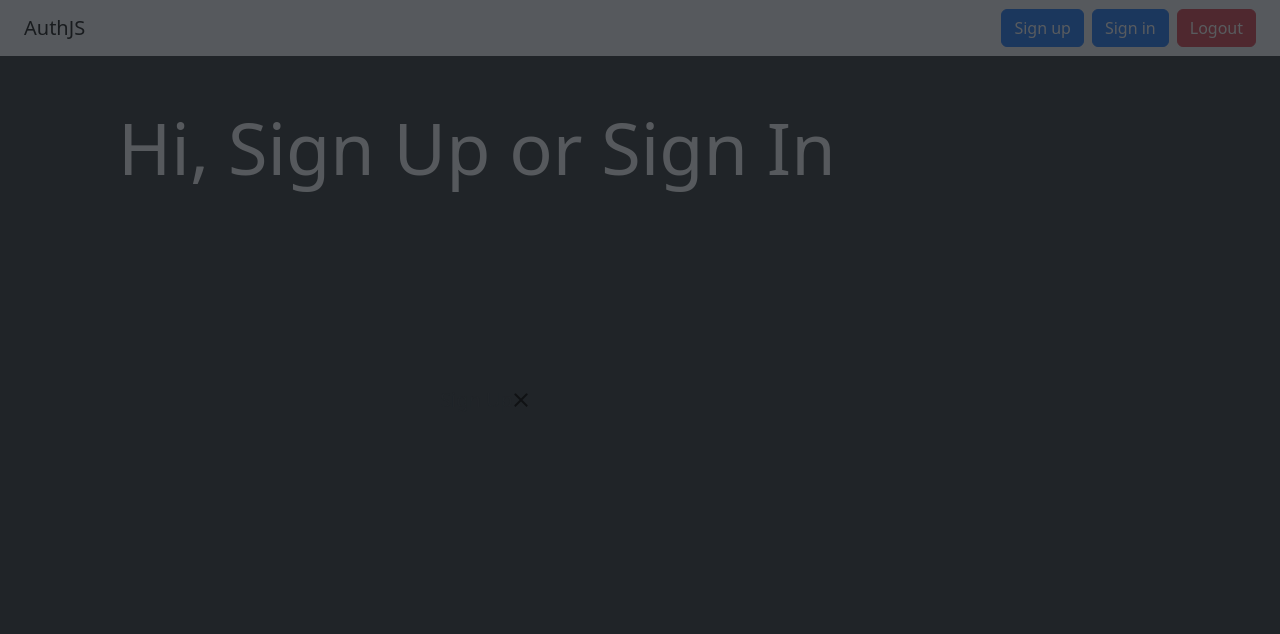
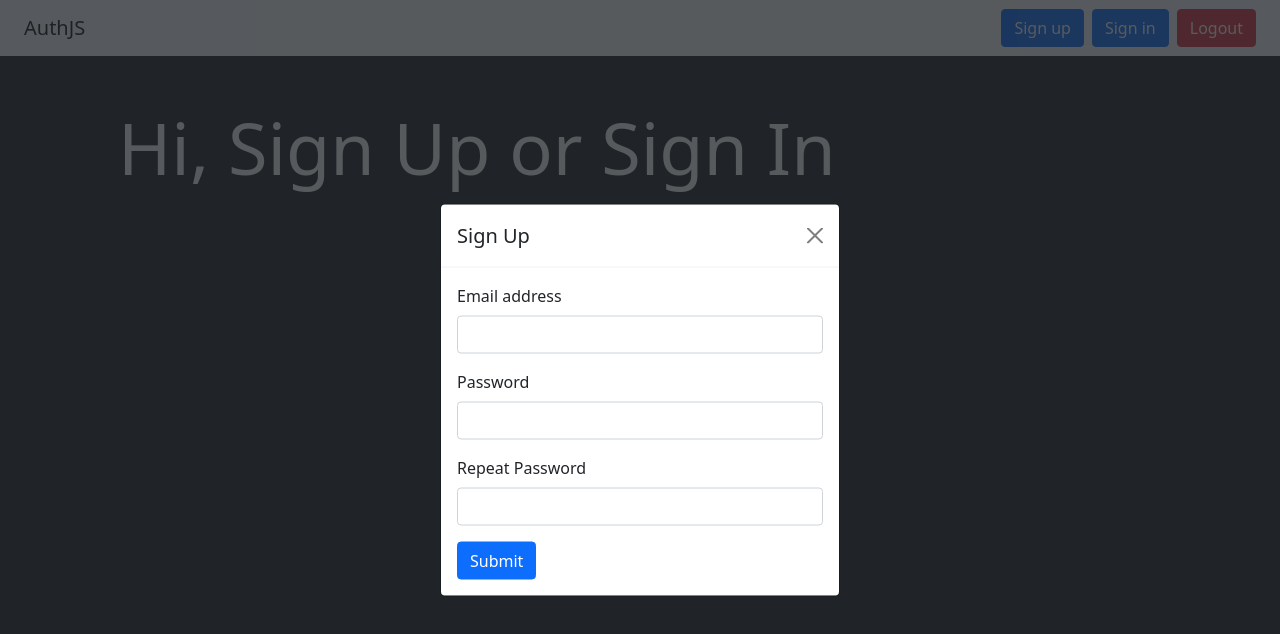
Before and after one commit to Djibba/authFirebaseWithReact, a React (Create React App) app: page / in a window 1280 px wide. Shown: the top 634 px of the page. Built offline with nearby package versions, Linux system fonts and the light colour scheme.

Commit message:
implemented SignUp section

```diff
--- a/public/index.html
+++ b/public/index.html
@@ -25,7 +25,8 @@
       Learn how to configure a non-root public URL by running `npm run build`.
     -->
     <title>React App</title>
-    <link href="https://cdn.jsdelivr.net/npm/bootstrap@5.3.0-alpha3/dist/css/bootstrap.min.css" rel="stylesheet" integrity="sha384-KK94CHFLLe+nY2dmCWGMq91rCGa5gtU4mk92HdvYe+M/SXH301p5ILy+dN9+nJOZ" crossorigin="anonymous">
+    <!-- <link href="https://cdn.jsdelivr.net/npm/bootstrap@5.3.0-alpha3/dist/css/bootstrap.min.css" rel="stylesheet" integrity="sha384-KK94CHFLLe+nY2dmCWGMq91rCGa5gtU4mk92HdvYe+M/SXH301p5ILy+dN9+nJOZ" crossorigin="anonymous"> -->
+    <link href="https://cdn.jsdelivr.net/npm/bootstrap@5.1.3/dist/css/bootstrap.min.css" rel="stylesheet" integrity="sha384-1BmE4kWBq78iYhFldvKuhfTAU6auU8tT94WrHftjDbrCEXSU1oBoqyl2QvZ6jIW3" crossorigin="anonymous">
   </head>
   <body class="bg-dark">
     <noscript>You need to enable JavaScript to run this app.</noscript>
--- a/src/Components/SignupModal.js
+++ b/src/Components/SignupModal.js
@@ -12,6 +12,29 @@ export default function SignupModal() {
                                 <h5 className="modal-title">Sign Up</h5>
                                 <button className='btn-close'></button>
                             </div>
+
+                            <div className="modal-body">
+                                <form className='sign-up-form'>
+
+                                    <div class="mb-3">
+                                        <label htmlFor="signUpEmail" class="form-label">Email address</label>
+                                        <input type="email" name='email' className="form-control" id="signUpEmail" required/>
+                                    </div>
+
+                                    <div class="mb-3">
+                                        <label htmlFor="signUpPassword" class="form-label">Password</label>
+                                        <input type="password" name='password' className="form-control" id="signUpPassword" required/>
+                                    </div>
+
+                                    <div class="mb-3">
+                                        <label htmlFor="signUpRepeatPassword" class="form-label">Repeat Password</label>
+                                        <input type="password" name='repeatPassword' className="form-control" id="signUpRepeatPassword" required/>
+                                        <p className="text-danger mt-1"></p>
+                                    </div>
+                                    <button type="submit" className="btn btn-primary">Submit</button>
+                                </form>
+                            </div>
+
                         </div>
                     </div>
                 </div>
```
